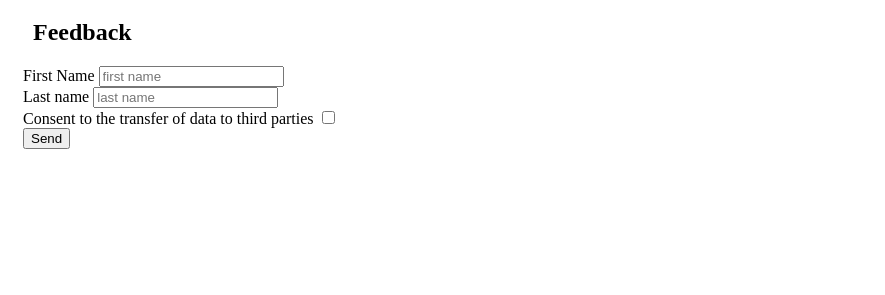
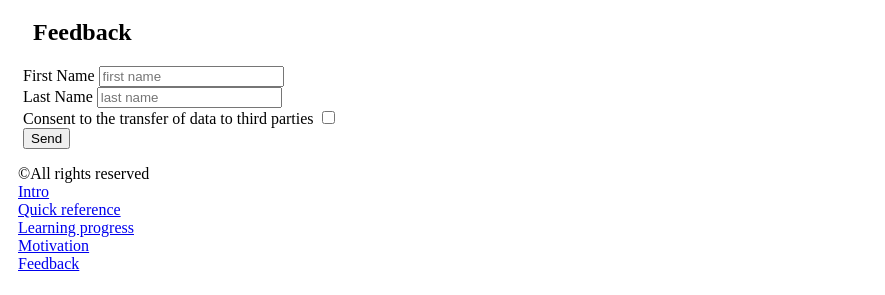
Before and after one commit to Wo1fgarr/100DaysOfCodeFrontend, a plain HTML site: page Day9/ClassisLayout/index.html in a window 1280 px wide. Shown: the part 1538-1833 px from the top of the page, without its empty margins (0-885 px from the left). Before the commit the page ends 1725 px from the top, so only its background shows below. Drawn offline with Linux system fonts and the light colour scheme.

Commit message:
add footer

```diff
--- a/Day9/ClassisLayout/index.html
+++ b/Day9/ClassisLayout/index.html
@@ -14,6 +14,7 @@
             <a href="#intro">Intro</a>
             <a href="#quick-ref">Quick reference</a>
             <a href="#table-progress">Learning progress</a>
+            <a href="#motivation">Motivation</a>
             <a href="#feedback-form">Feedback</a>
         </nav>
     </header>
@@ -148,7 +149,7 @@
                 </tbody>
             </table>
         </section>
-        <section>
+        <section id="motivation">
             <h2>Thank you for your attention</h2>
             <figure>
                 <figcaption>A cat in gloves catches no mice.</figcaption>
@@ -165,7 +166,7 @@
                     <input type="text" name="first-name" id="first-name" placeholder="first name">
                 </div>
                 <div>
-                    <label for="last-name">Last name</label class="wrap-label">
+                    <label for="last-name">Last Name</label class="wrap-label">
                     <input type="text" name="last-name" id="last-name" placeholder="last name">
                 </div>
                 <div>
@@ -179,7 +180,14 @@
         </section>
     </main>
     <footer>
-
+        &#169;All rights reserved
+        <ul>
+            <li><a href="#intro">Intro</a></li>
+            <li><a href="#quick-ref">Quick reference</a></li>
+            <li><a href="#table-progress">Learning progress</a></li>
+            <li><a href="#motivation">Motivation</a></li>
+            <li><a href="#feedback-form">Feedback</a></li>
+        </ul>
     </footer>
 </body>
 </html>
```
